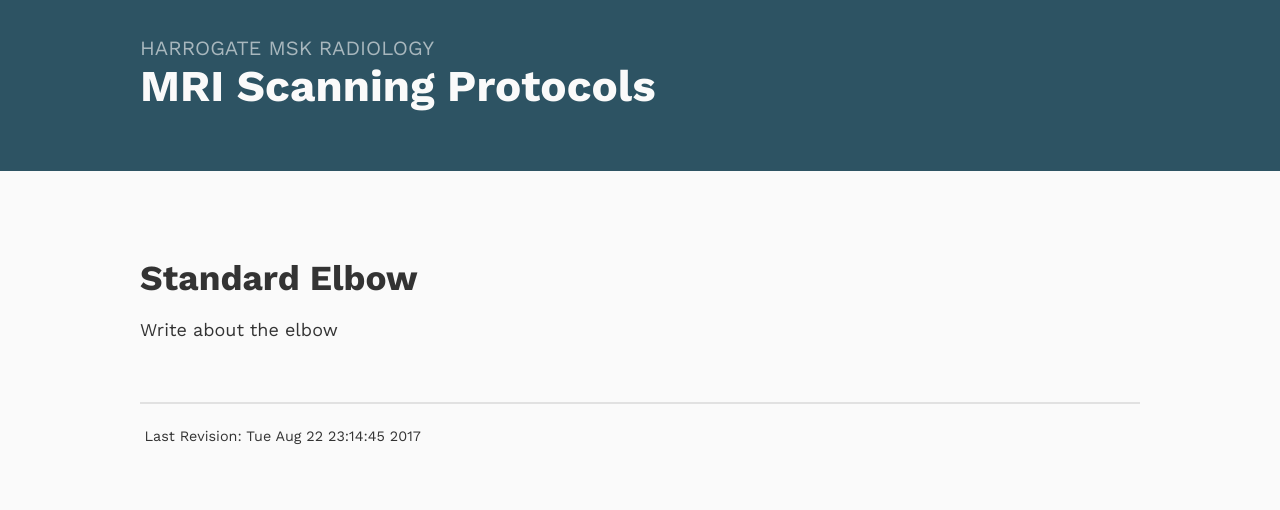
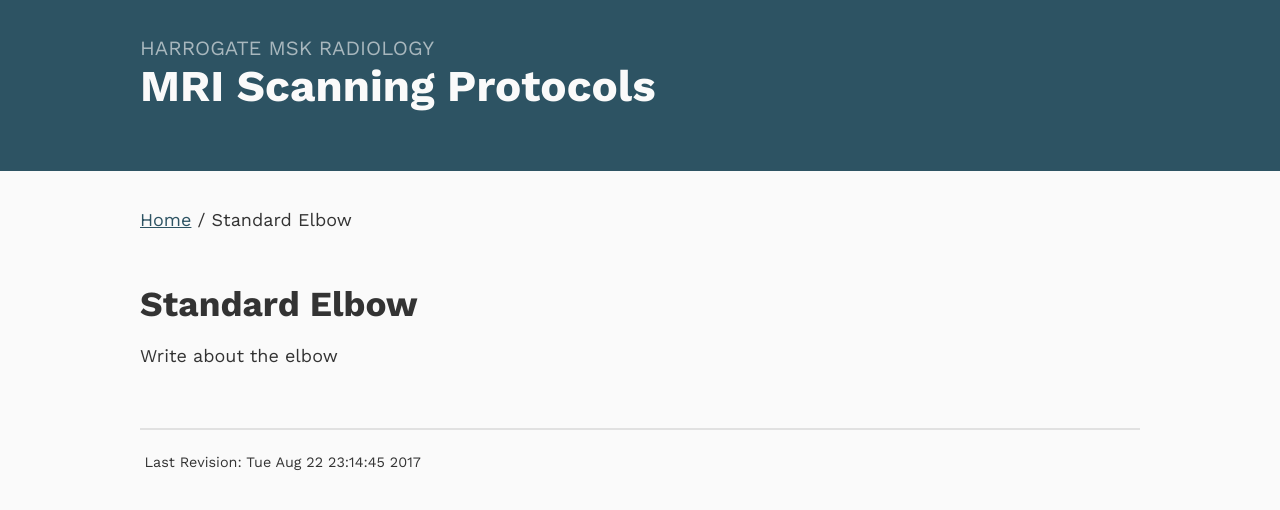
Before and after one commit to harrogatemsk/harrogatemsk.github.io, a Jekyll site: the page built from _protocols/standard-elbow.md, in a window 1280 px wide. Shown: the top 510 px of the page. Built offline with Jekyll 4.4.1, drawn with Linux system fonts in a browser that asks for light colours.

Commit message:
Update protocol.html

```diff
--- a/_layouts/protocol.html
+++ b/_layouts/protocol.html
@@ -1,6 +1,14 @@
 ---
 layout: default
+published: true
 ---
+	{% if page.url != "/" %}
+	<ul class="breadcrumbs">
+			<li><a href="{{ base.url }}/">Home</a></li>
+			<li> / {{ page.title }}</li>
+	</ul>
+	{% endif %}
+
 <h2>{{ page.title }}</h2>
 
 <article class="row">
```
